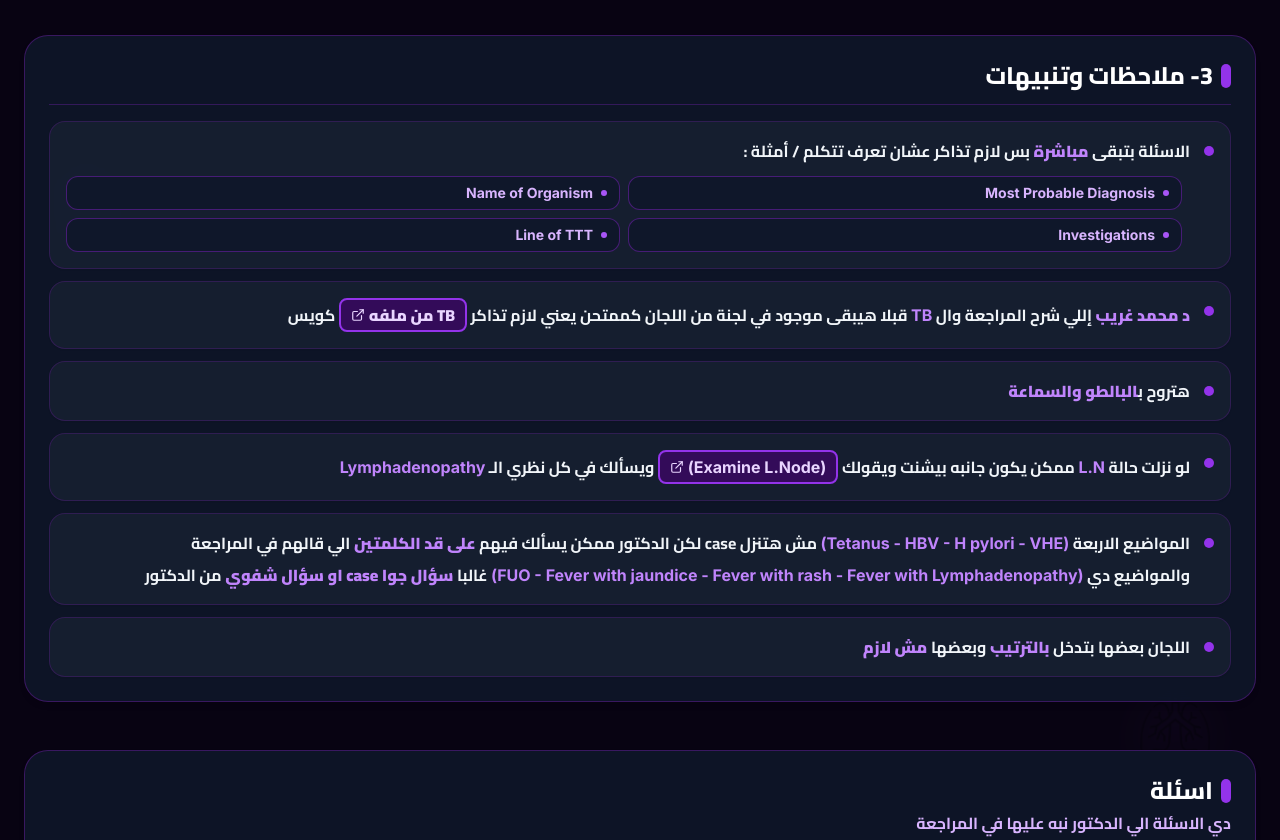
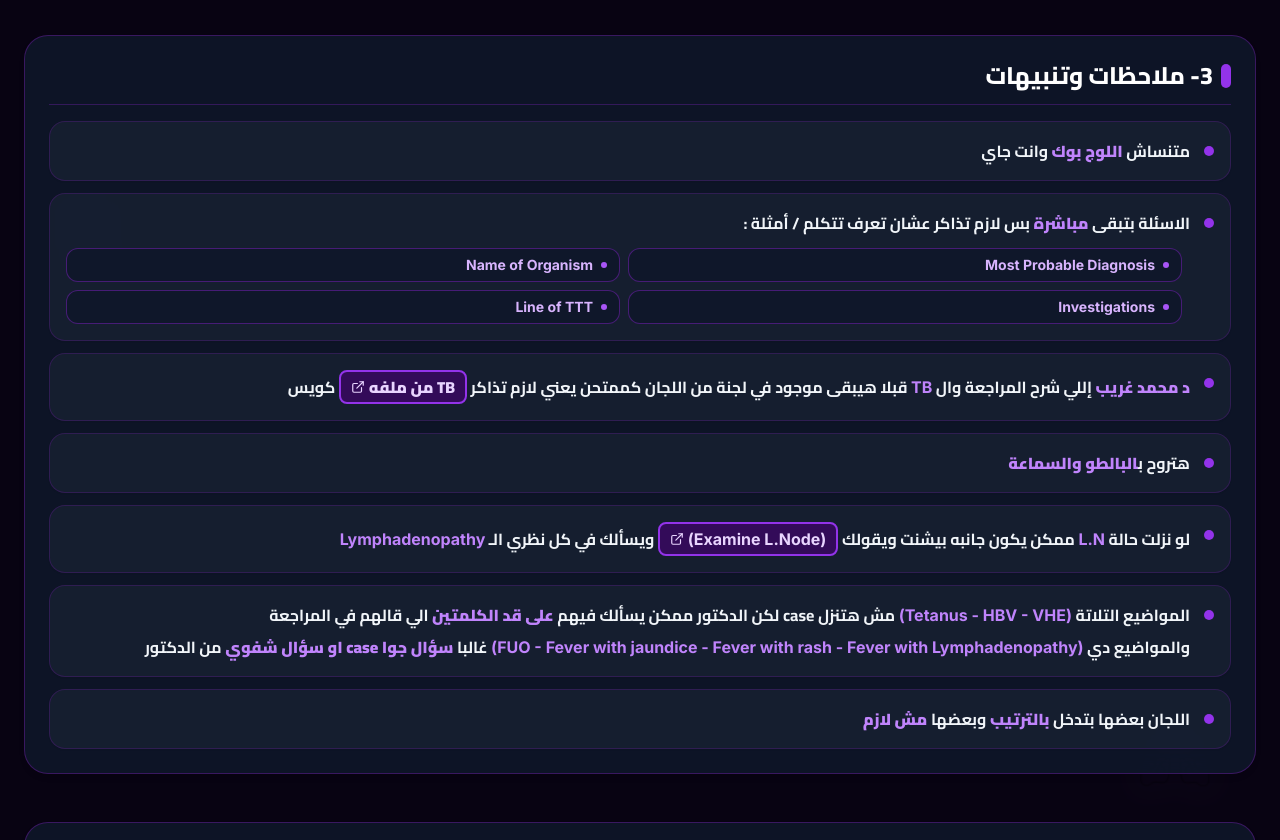
Before and after one commit to ahsozadromar-rgb/infectionosce-guide, a React (Vite) app: page / in a window 1280 px wide. Shown: the part 1960-2800 px from the top of the page. Built offline with nearby package versions, Linux system fonts and the light colour scheme; no server answers; the HTML template or start-up script is replaced by a standard one.

Commit message:
Update alerts: add logbook reminder, remove h.pylori, refine self-test description

```diff
--- a/src/components/NotesAndAlertsSection.jsx
+++ b/src/components/NotesAndAlertsSection.jsx
@@ -4,6 +4,14 @@ import { playClickSound } from '../utils/soundEffects';
 
 export default function NotesAndAlertsSection() {
   const notesList = [
+    {
+      type: 'text',
+      mainText: (
+        <span>
+          متنساش <span className="text-purple-600 dark:text-purple-400 font-black">اللوج بوك</span> وانت جاي
+        </span>
+      )
+    },
     {
       type: 'direct_questions',
       mainText: (
@@ -71,7 +79,7 @@ export default function NotesAndAlertsSection() {
       mainText: (
         <div className="space-y-1.5">
           <p>
-            المواضيع الاربعة <span className="text-purple-600 dark:text-purple-400 font-black font-inter">(Tetanus - HBV - H pylori - VHE)</span> مش هتنزل case لكن الدكتور ممكن يسألك فيهم <span className="text-purple-600 dark:text-purple-400 font-black">على قد الكلمتين</span> الي قالهم في المراجعة
+            المواضيع التلاتة <span className="text-purple-600 dark:text-purple-400 font-black font-inter">(Tetanus - HBV - VHE)</span> مش هتنزل case لكن الدكتور ممكن يسألك فيهم <span className="text-purple-600 dark:text-purple-400 font-black">على قد الكلمتين</span> الي قالهم في المراجعة
           </p>
           <p>
             والمواضيع دي <span className="text-purple-600 dark:text-purple-400 font-black font-inter">(FUO - Fever with jaundice - Fever with rash - Fever with Lymphadenopathy)</span> غالبا <span className="text-purple-600 dark:text-purple-400 font-black">سؤال جوا case او سؤال شفوي</span> من الدكتور
--- a/src/components/SelfTestSection.jsx
+++ b/src/components/SelfTestSection.jsx
@@ -321,7 +321,7 @@ Respond ONLY with valid JSON array of objects without markdown fences:
             ● كل بطاقة فيها case ولو خلصتهم كلهم تقدر تعمل case لنفسك هتتعمل بناءا على ملفات المحاضرات والمنهج
           </p>
           <p className="leading-relaxed">
-            ● وكل ال cases الي موجودة والي هتتعمل مصدر اجابتها محاضرات ومحتوى المنهج من ال ai
+            ● وكل ال cases الي موجودة والي هتتعمل مصدر اجابتها محاضرات ومحتوى المنهج مش ال ai
           </p>
         </div>
       </div>
```
